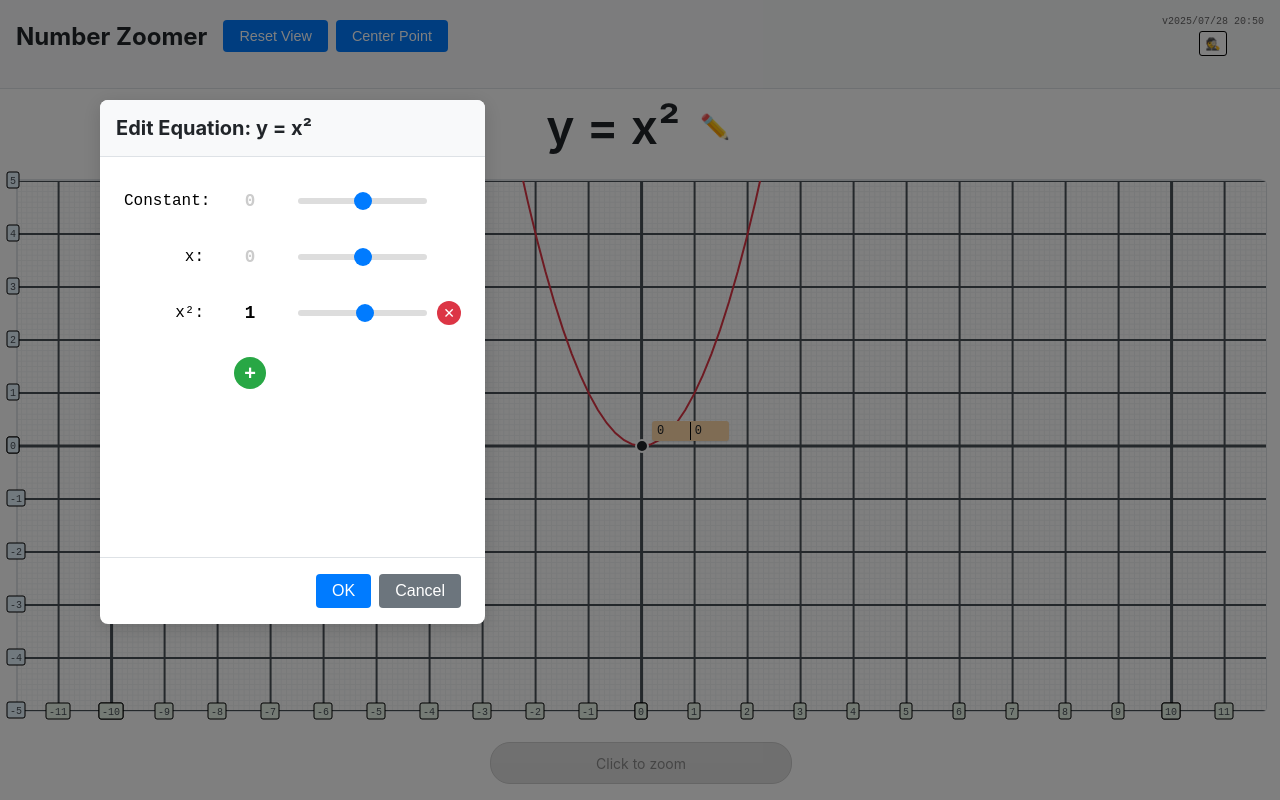
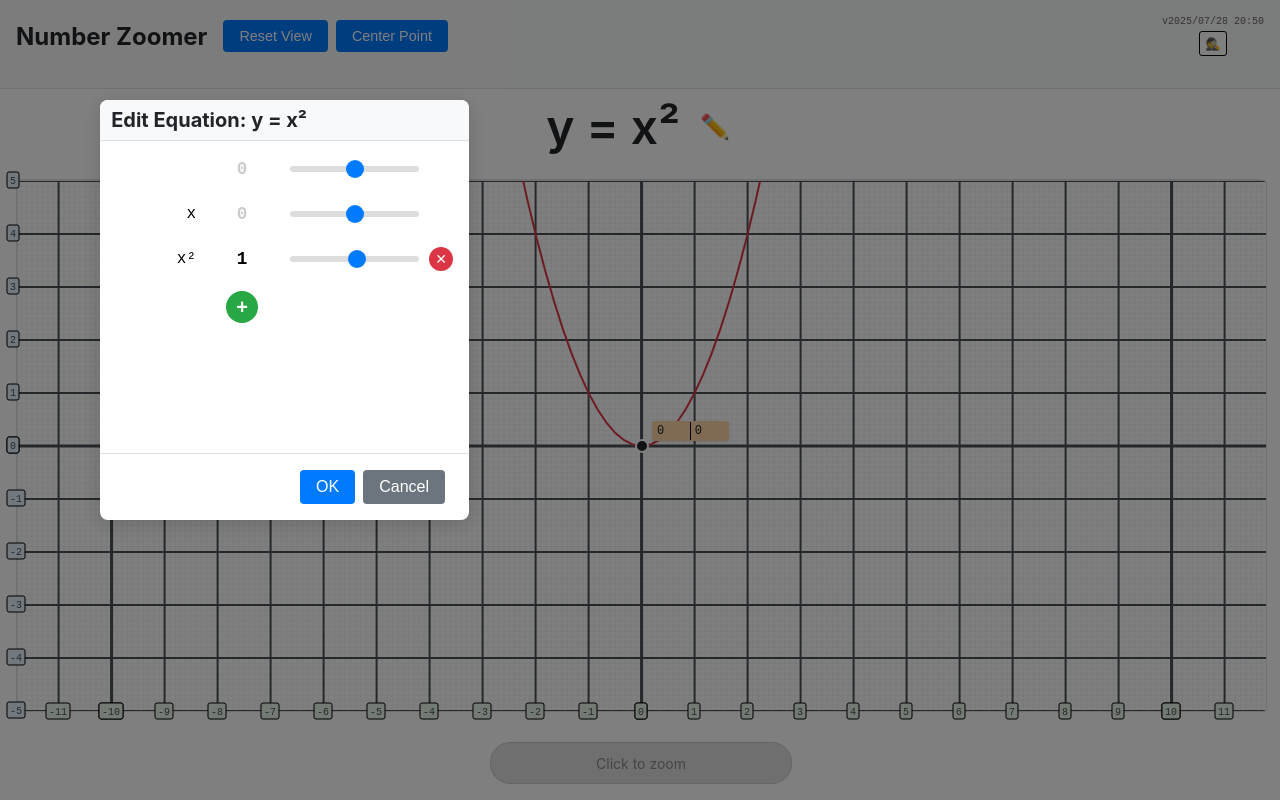
Before and after one commit to pdorrell/number-zoomer, a React app: page / in a window 1280 px wide. Both pictures are taken after a click on the button "✏️". Built offline with nearby package versions, Linux system fonts and the light colour scheme.

Commit message:
equation editor tweaks

```diff
--- a/src/components/PolynomialEditor.tsx
+++ b/src/components/PolynomialEditor.tsx
@@ -71,7 +71,7 @@ export const PolynomialEditor: React.FC<PolynomialEditorProps> = observer(({ equ
   };
 
   const formatDegreeLabel = (degree: number): string => {
-    if (degree === 0) return 'Constant';
+    if (degree === 0) return '';
     if (degree === 1) return 'x';
     // Use Unicode superscript characters
     const superscriptMap: { [key: string]: string } = {
@@ -113,7 +113,7 @@ export const PolynomialEditor: React.FC<PolynomialEditorProps> = observer(({ equ
             className="coefficient-row"
           >
             <div className="coefficient-label">
-              {formatDegreeLabel(degree)}:
+              {formatDegreeLabel(degree)}
             </div>
             <div className="coefficient-value" style={{ color: isGreyedOut ? '#ccc' : 'inherit' }}>
               {coefficient}
--- a/src/styles.scss
+++ b/src/styles.scss
@@ -314,7 +314,7 @@ body {
 
   .modal-header {
     background: #f8f9fa;
-    padding: 1rem;
+    padding: 0.5rem 0.7rem;
     border-bottom: 1px solid #dee2e6;
     border-radius: 8px 8px 0 0;
     user-select: none;
@@ -327,7 +327,7 @@ body {
   }
 
   .modal-content {
-    padding: 1.5rem;
+    padding: 0.5rem 1rem;
     flex: 1;
 
     .equation-controls {
@@ -404,7 +404,7 @@ body {
   .coefficient-rows {
     display: flex;
     flex-direction: column;
-    gap: 1rem;
+    gap: 0.3rem;
     margin-bottom: 1.5rem;
   }
 
```
